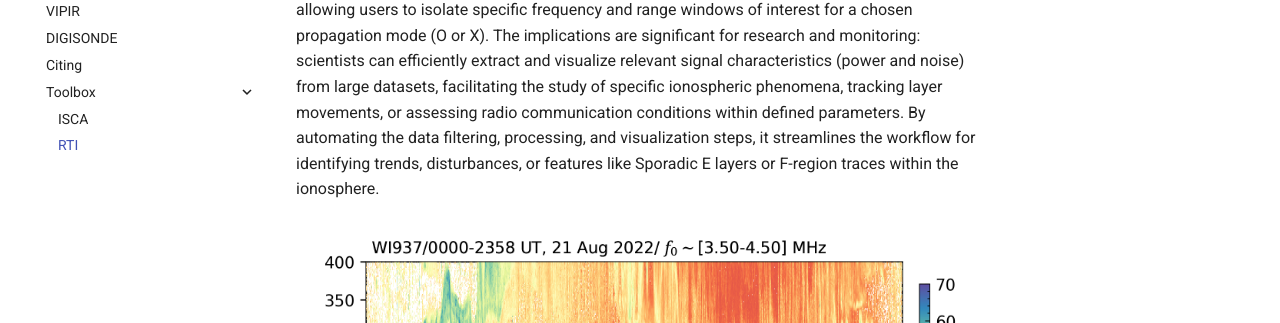
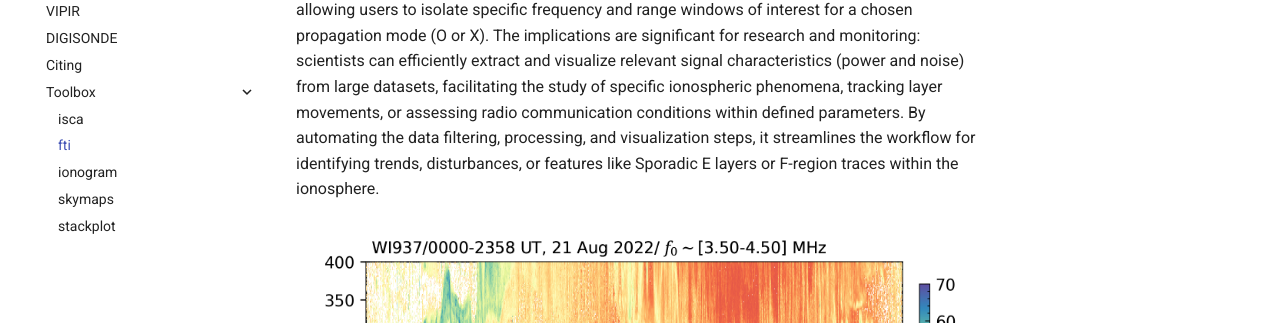
Before and after one commit to shibaji7/pynasonde, an MkDocs documentation site: the page built from docs/tools/fti.md, in a window 1280 px wide. Shown: the part 208-531 px from the top of the page. Built offline with MkDocs 1.6.1 and Material for MkDocs 9.7.7, drawn with Linux system fonts in a browser that asks for light colours; comment, search, counter and statistics services are not loaded.

Commit message:
Updated Documentations

```diff
--- a/mkdocs.yml
+++ b/mkdocs.yml
@@ -54,5 +54,8 @@ nav:
     - DIGISONDE: user/digisonde.md
     - Citing: user/citing.md
     - Toolbox:
-            - ISCA: tools/isca.md
-            - RTI: tools/fti.md
+            - isca: tools/isca.md
+            - fti: tools/fti.md
+            - ionogram: tools/ionogram.md
+            - skymaps: tools/skymaps.md
+            - stackplot: tools/stackplot.md
```
Also changed, not shown: docs/index.md (+1 -1 lines).
